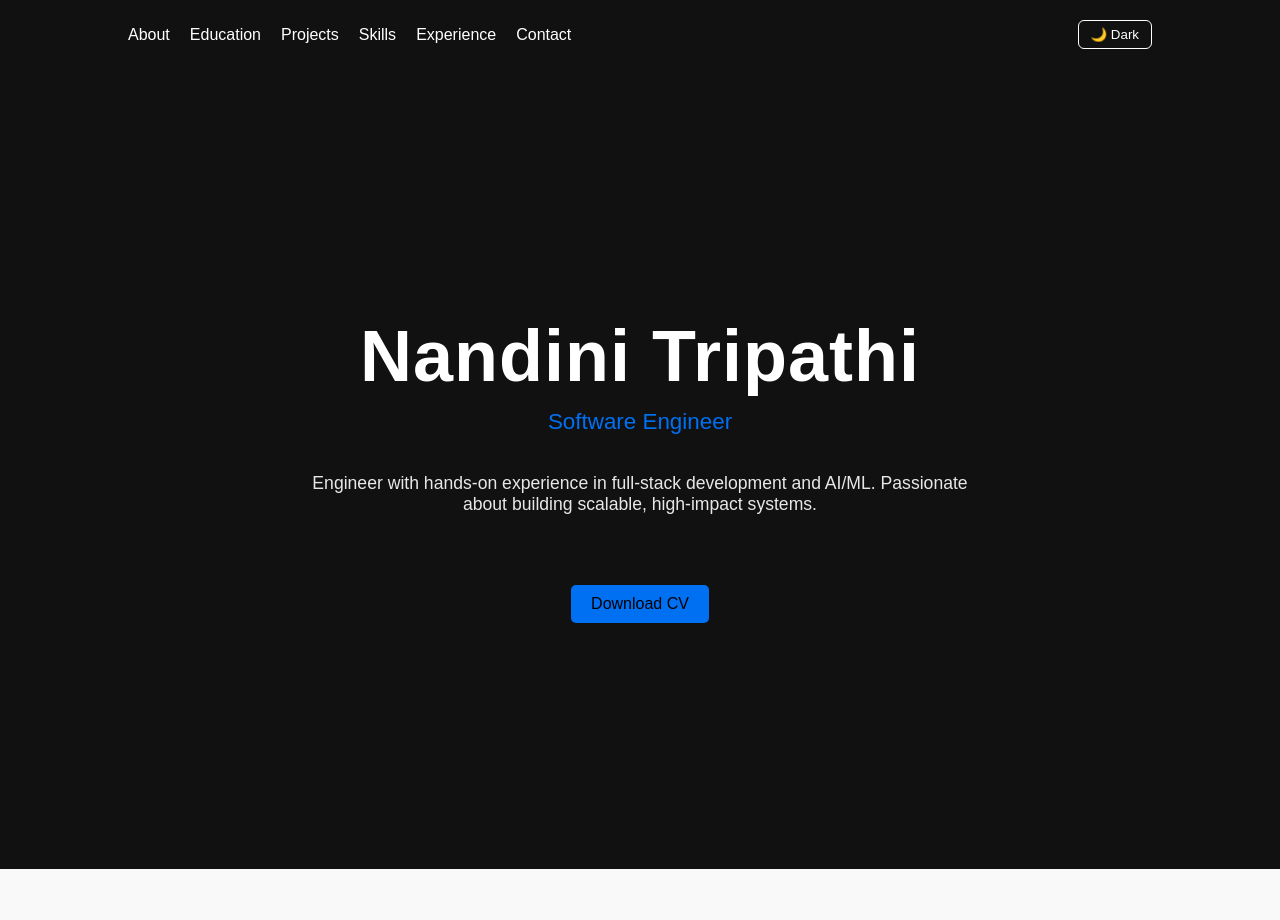
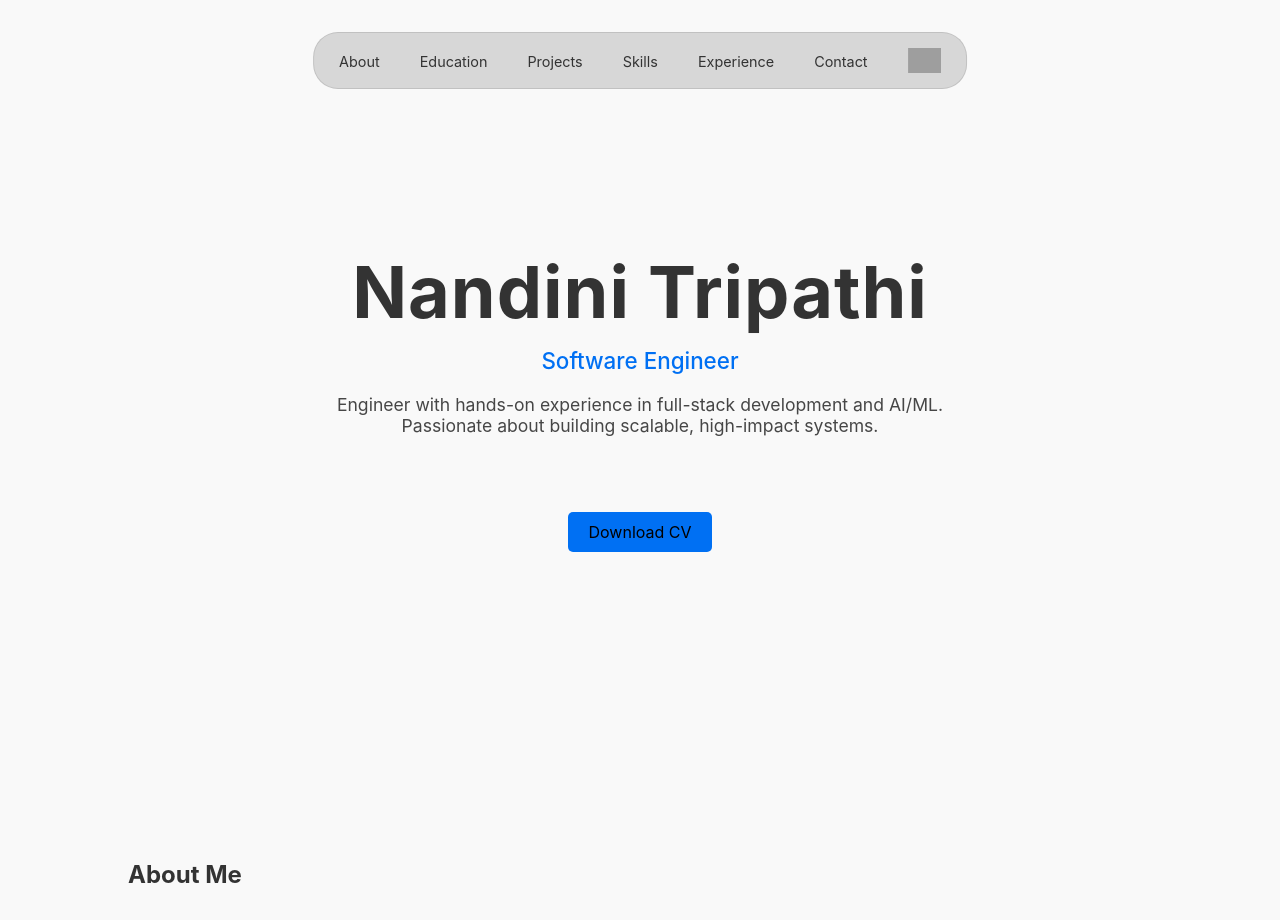
Before and after one commit to nyndyny/Portfolio, a React (Create React App) app in the folder frontend/: page / in a window 1280 px wide. Shown: the top 920 px of the page. Built offline with nearby package versions, Linux system fonts and the light colour scheme; grey boxes are pictures that could not be loaded.

Commit message:
ui changes

```diff
--- a/frontend/src/components/About.js
+++ b/frontend/src/components/About.js
@@ -1,7 +1,7 @@
 export default function About() {
   return (
     <section id="about">
-      <h2>About Me</h2>
+      <h2 className="section-header">About Me</h2>
       <p>
         I am a recent Computer Science graduate with a passion for leveraging technology to solve complex challenges.
         I also pursued a minor in Mathematics, adding depth to my analytical and problem-solving skills.
--- a/frontend/src/components/Contact.js
+++ b/frontend/src/components/Contact.js
@@ -1,7 +1,7 @@
 export default function Contact() {
   return (
     <section id="contact">
-      <h2>Contact</h2>
+      <h2 className="section-header">Contact</h2>
       <p>Email: nandinitripathi210@gmail.com</p>
       <p>
         GitHub: <a href="https://github.com/nyndyny" target="_blank" rel="noreferrer">github.com/nyndyny</a>
--- a/frontend/src/components/Education.js
+++ b/frontend/src/components/Education.js
@@ -1,7 +1,7 @@
 export default function Education() {
   return (
     <section id="education">
-      <h2>Education</h2>
+      <h2 className="section-header">Education</h2>
 
       <div className="card education-card">
         <div className="education-header">
--- a/frontend/src/components/Experience.js
+++ b/frontend/src/components/Experience.js
@@ -1,7 +1,7 @@
 export default function Experience() {
   return (
     <section id="experience">
-      <h2>Experience</h2>
+      <h2 className="section-header">Experience</h2>
       <div className="card">
         <h3>Software Engineering Intern</h3>
         <p>Technical Consulting & Research • Sep 2024 - July 2025</p>
--- a/frontend/src/components/Navbar.js
+++ b/frontend/src/components/Navbar.js
@@ -1,17 +1,79 @@
+import { useEffect, useRef, useState } from "react";
+
 export default function Navbar({ darkMode, setDarkMode }) {
+  const navbarRef = useRef(null);
+  const [isSticky, setIsSticky] = useState(false);
+  const [triggerY, setTriggerY] = useState(0);
+
+  useEffect(() => {
+    if (navbarRef.current) {
+      setTriggerY(navbarRef.current.offsetTop);
+    }
+
+    const onScroll = () => {
+      setIsSticky(window.scrollY > triggerY);
+    };
+
+    window.addEventListener("scroll", onScroll);
+    return () => window.removeEventListener("scroll", onScroll);
+  }, [triggerY]);
+
   return (
-      <nav className="navbar">
-        <ul>
+    <>
+      {isSticky && (
+        <div style={{ height: navbarRef.current?.offsetHeight }} />
+      )}
+
+      <nav
+        ref={navbarRef}
+        className={`navbar ${isSticky ? "is-sticky" : ""}`}
+      >
+        <ul className="nav-links">
           <li><a href="#about">About</a></li>
            <li><a href="#education">Education</a></li>
            <li><a href="#projects">Projects</a></li>
            <li><a href="#skills">Skills</a></li>
            <li><a href="#experience">Experience</a></li>
            <li><a href="#contact">Contact</a></li>
+          <button
+          className="theme-toggle"
+          onClick={() =>
+            setDarkMode(darkMode === "dark" ? "light" : !darkMode)
+          }
+        >
+          {darkMode === "light" ?
+            <img
+                src="https://cdn-icons-png.freepik.com/256/5261/5261906.png?semt=ais_white_label"
+                alt="dark mode"
+                style={{height: '25px', width: 'auto'}}>
+            </img>
+            :
+            <img
+                src="https://cdn-icons-png.flaticon.com/512/5262/5262027.png"
+                alt="light mode"
+                style={{height: '25px', width: 'auto'}}>
+            </img>}
+        </button>
         </ul>
-        <button className="theme-toggle" onClick={() => setDarkMode(!darkMode)}>
-          {darkMode ? "☀️ Light" : "🌙 Dark"}
-        </button>
       </nav>
+    </>
   );
 }
+
+// export default function Navbar({ darkMode, setDarkMode }) {
+//     return (
+//       <nav className="navbar">
+//         <ul>
+//           <li><a href="#about">About</a></li>
+//           <li><a href="#education">Education</a></li>
+//           <li><a href="#projects">Projects</a></li>
+//           <li><a href="#skills">Skills</a></li>
+//           <li><a href="#experience">Experience</a></li>
+//           <li><a href="#contact">Contact</a></li>
+//         </ul>
+//         <button className="theme-toggle" onClick={() => setDarkMode(!darkMode)}>
+//           {darkMode ? "☀️ Light" : "🌙 Dark"}
+//         </button>
+//       </nav>
+//     );
+// }
--- a/frontend/src/components/Projects.js
+++ b/frontend/src/components/Projects.js
@@ -109,7 +109,7 @@ const projects = [
 export default function Projects() {
   return (
     <section id="projects">
-      <h2>Projects</h2>
+      <h2 className="section-header">Projects</h2>
       <div className="grid">
         {projects.map((project, index) => (
           <div key={index} className="card project-card">
--- a/frontend/src/components/Skills.js
+++ b/frontend/src/components/Skills.js
@@ -17,7 +17,7 @@ const skills = [
 export default function Skills() {
   return (
     <section id="skills">
-      <h2>Skills</h2>
+      <h2 className="section-header">Skills</h2>
       <ul className="skills">
         {skills.map((skill, index) => (
           <li key={index}>{skill}</li>
--- a/frontend/src/index.css
+++ b/frontend/src/index.css
@@ -1,122 +1,23 @@
+/* Global styles */
+
 body {
   margin: 0;
   font-family: Arial, sans-serif;
-  background: #f9f9f9;
-  color: #333;
+}
+
+* {
+  margin: 0;
+  padding: 0;
+  box-sizing: border-box;
+  scroll-behavior: smooth;
+  font-family: "Inter", system-ui, sans-serif;
 }
 
 section {
   padding: 60px 10%;
 }
 
-.navbar {
-  display: flex;
-  justify-content: space-between;
-  align-items: center;
-  padding: 20px 10%;
-  background: #111;
-  color: #fff;
-}
-
-.navbar ul {
-  display: flex;
-  gap: 20px;
-  list-style: none;
-  padding: 0;
-  margin: 0;
-}
-
-.navbar a {
-  color: white;
-  text-decoration: none;
-}
-
-/* 📱 Mobile styles */
-@media (max-width: 768px) {
-  .navbar {
-    flex-direction: column;
-    gap: 15px;
-    padding: 15px;
-  }
-
-  .navbar ul {
-    flex-wrap: wrap;
-    justify-content: center;
-    gap: 12px;
-  }
-
-  .theme-toggle {
-    margin-top: 10px;
-  }
-}
-
-.hero {
-  text-align: center;
-  padding: 100px 10%;
-  background: #222;
-  color: white;
-}
-
-.btn {
-  display: inline-block;
-  margin-top: 20px;
-  padding: 10px 20px;
-  background: #0070f3;
-  color: white;
-  text-decoration: none;
-  border-radius: 5px;
-}
-
-.grid {
-  display: grid;
-  grid-template-columns: repeat(auto-fit, minmax(250px, 1fr));
-  gap: 20px;
-}
-
-.card {
-  background: white;
-  padding: 20px;
-  border-radius: 8px;
-}
-
-.skills {
-  display: flex;
-  flex-wrap: wrap;
-  gap: 10px;
-}
-
-.skills li {
-  background: #eee;
-  padding: 8px 12px;
-  border-radius: 5px;
-}
-
-/* Default (Light Theme) */
-.light {
-  --bg: #f9f9f9;
-  --text: #333;
-  --card: #ffffff;
-  --nav: #111;
-  --accent: #0070f3;
-  transition: background-color 0.3s ease, color 0.3s ease;
-}
-
-/* Dark Theme */
-.dark {
-  --bg: #0f172a;
-  --text: #e5e7eb;
-  --card: #1e293b;
-  --nav: #020617;
-  --accent: #38bdf8;
-  transition: background-color 0.3s ease, color 0.3s ease;
-}
-
-
-/* Global styles */
-body {
-  margin: 0;
-  font-family: Arial, sans-serif;
-}
+/* Themes */
 
 .light,
 .dark {
@@ -125,48 +26,160 @@ body {
   min-height: 100vh;
 }
 
-section {
-  padding: 60px 10%;
+.light {
+  --bg: #f9f9f9;
+  --text: #333;
+  --card: #d7d7d7;
+  --nav: #111;
+  --accent: #0070f3;
+  --accent-soft: rgba(0, 124, 240, 0.15);
+  --border: rgba(0, 0, 0, 0.1);
+  transition: background-color 0.3s ease, color 0.3s ease;
 }
 
+.dark {
+  --bg: #0f172a;
+  --text: #e5e7eb;
+  --card: #1e293b;
+  --nav: #020617;
+  --accent: #38bdf8;
+  --accent-soft: rgba(79, 172, 254, 0.2);
+  --border: rgba(255, 255, 255, 0.12);
+  transition: background-color 0.3s ease, color 0.3s ease;
+}
+
+/* Navbar */
+
 .navbar {
+  margin: 32px auto;
+  width: fit-content;
+
+  padding: 15px 25px;
   display: flex;
+  /* gap: auto; */
   align-items: center;
   justify-content: space-between;
-  padding: 20px 10%;
-  background: var(--nav);
-  color: white;
+  position: absolute;
+  border-radius: 25px;
+  background: var(--card);
+  /* backdrop-filter: blur(12px); */
+  border: 1px solid var(--border);
+
+  left: 50%;
+  transform: translateX(-50%);
+
+  transition:
+    /* padding 0.35s ease, */
+    border-radius 0.35s ease,
+    background 0.35s ease,
+    box-shadow 0.35s ease,
+    transform 0.35s ease;
 }
 
-.navbar ul {
+.navbar.is-sticky {
+  position: fixed;
+  margin: 0;
+  top: 0;
+  width: 100%;
+  display: flex;
+  align-items: left;
+  left: 50%;
+  transform: translateX(-50%);
+  backdrop-filter: blur(12px);
+
+  /* padding: 16px 32px; */
+  border-radius: 20px;
+
+  background: var(--card-bg);
+  box-shadow: 0 10px 32px var(--bg);
+
+  z-index: 1000;
+}
+
+.nav-links {
+  list-style: none;
+  display: flex;
+  gap: 40px;
+  align-items: center;
+}
+
+.nav-links a {
+  color: var(--text);
+  text-decoration: none;
+  font-size: 0.9rem;
+  position: relative;
+}
+
+.nav-links a::after {
+  content: "";
+  position: absolute;
+  left: 0;
+  bottom: -6px;
+  width: 0;
+  height: 2px;
+  background: var(--accent);
+  transition: width 0.3s ease;
+}
+
+.nav-links a:hover::after {
+  width: 100%;
+}
+
+.nav-actions {
   display: flex;
   gap: 20px;
-  list-style: none;
-}
-
-.navbar a {
-  color: white;
-  text-decoration: none;
+  align-items: center;
 }
 
 .theme-toggle {
-  background: none;
-  border: 1px solid white;
-  color: white;
-  padding: 6px 12px;
-  border-radius: 6px;
+  display: flex;
+  background: transparent;
+  border: none;
+  font-size: 1.1rem;
   cursor: pointer;
+  align-items: center;
+  padding: 0;
+}
+
+/* Navbar for Phone */
+
+@media (max-width: 768px) {
+  .navbar {
+    flex-direction: column;
+    gap: 15px;
+    padding: 20px;
+  }
+
+  .navbar ul {
+    flex-wrap: wrap;
+    justify-content: center;
+    gap: 12px;
+  }
 }
 
 /* Cards */
+
+.section-header {
+  padding-bottom: 30px;
+}
+
 .card {
   background: var(--card);
-  padding: 20px;
-  border-radius: 8px;
+  padding: 40px;
+  border-radius: 16px;
   margin-bottom: 20px;
 }
 
+/* Grid */
+
+.grid {
+  display: grid;
+  grid-template-columns: repeat(auto-fit, minmax(250px, 1fr));
+  gap: 20px;
+}
+
 /* Hero */
+
 .hero {
   min-height: 100vh;
   display: flex;
@@ -174,12 +187,11 @@ section {
   justify-content: center;
   align-items: center;
   text-align: center;
-  background: var(--nav);
-  color: white;
+  background: var(--bg);
+  color: var(--text);
   padding: 0 10%;
 }
 
-/* Name */
 .hero-name {
   font-size: clamp(2.8rem, 6vw, 4.5rem);
   font-weight: 700;
@@ -187,7 +199,6 @@ section {
   letter-spacing: 1px;
 }
 
-/* Title */
 .hero-title {
   margin-top: 12px;
   font-size: 1.4rem;
@@ -195,20 +206,21 @@ section {
   color: var(--accent);
 }
 
-/* Subtitle */
 .hero-subtitle {
-  max-width: 800px;
-  margin-top: 24px;
+  max-width: 700px;
+  margin: 20px auto;
   font-size: 1.1rem;
   opacity: 0.9;
 }
 
-/* Actions */
 .hero-actions {
   display: flex;
+  justify-content: center;
   gap: 20px;
   margin-top: 36px;
 }
+
+/* Button */
 
 .btn {
   display: inline-block;
@@ -220,14 +232,14 @@ section {
   border-radius: 5px;
 }
 
-/* Grid */
-.grid {
-  display: grid;
-  grid-template-columns: repeat(auto-fit, minmax(250px, 1fr));
-  gap: 20px;
+.btn.secondary {
+  background: transparent;
+  border: 1px solid var(--accent);
+  color: var(--accent);
 }
 
 /* Skills */
+
 .skills {
   display: flex;
   flex-wrap: wrap;
@@ -239,6 +251,8 @@ section {
   padding: 8px 12px;
   border-radius: 5px;
 }
+
+/* Projects */
 
 .project-links {
   margin-top: 12px;
@@ -256,28 +270,8 @@ section {
   text-decoration: underline;
 }
 
-/* Hero enhancements */
-.hero-subtitle {
-  max-width: 700px;
-  margin: 20px auto;
-  font-size: 1.1rem;
-  opacity: 0.9;
-}
+/* Education */
 
-.hero-actions {
-  display: flex;
-  justify-content: center;
-  gap: 16px;
-  margin-top: 30px;
-}
-
-.btn.secondary {
-  background: transparent;
-  border: 1px solid var(--accent);
-  color: var(--accent);
-}
-
-/* Education */
 .education-header {
   display: flex;
   justify-content: space-between;
--- /dev/null
+++ b/package.json
@@ -0,0 +1,5 @@
+{
+  "devDependencies": {
+    "gh-pages": "^6.3.0"
+  }
+}
```
Also changed, not shown: frontend/src/App.css (+4 -24 lines), 1 other file (tests, documents, lock files or other folders). Lines whose indentation alone changed are shown as unchanged.
